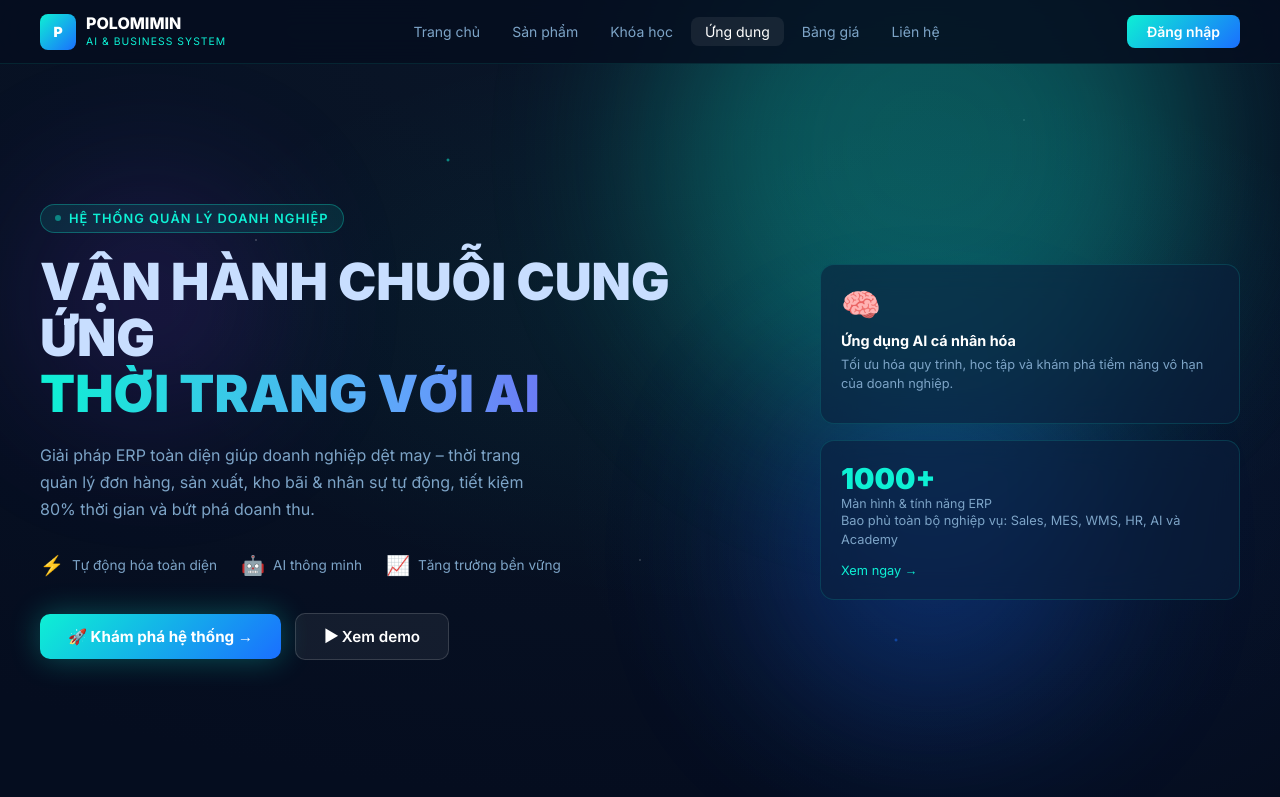
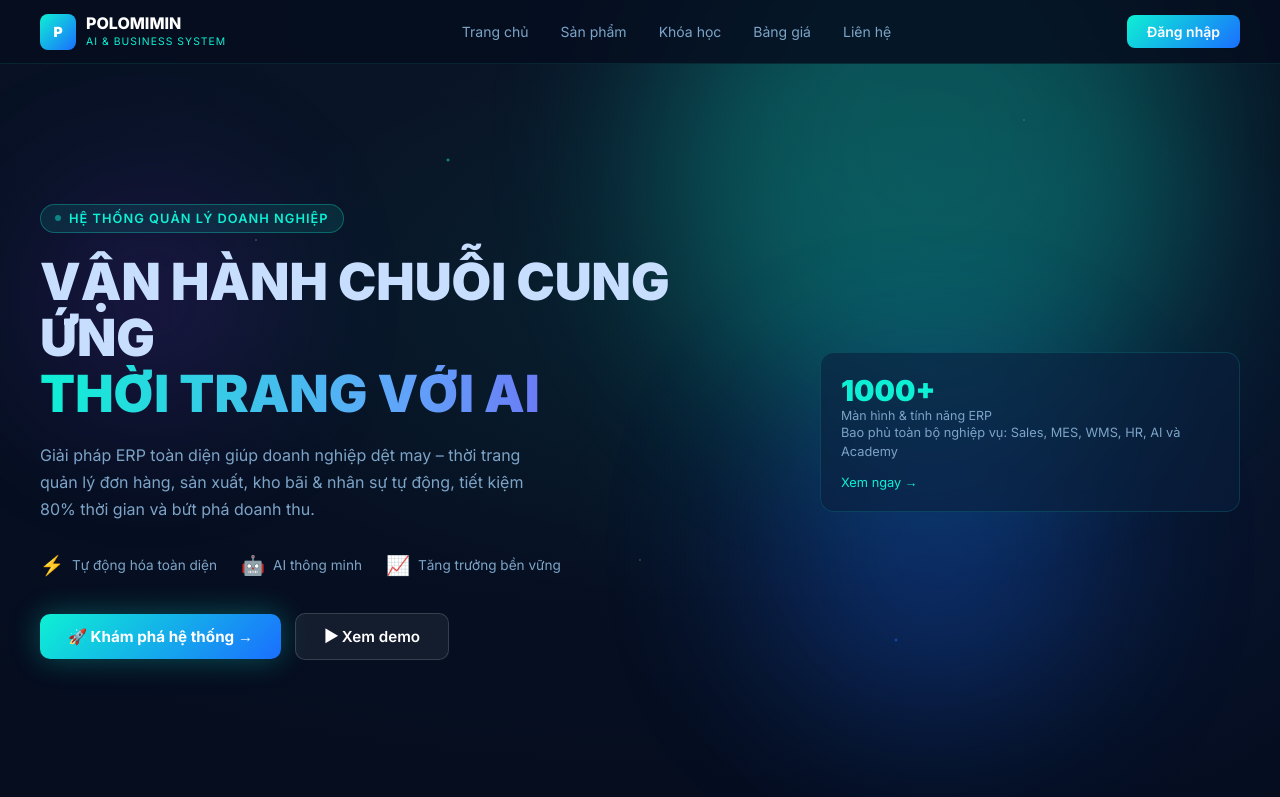
Before and after one commit to minhsang1994/polomimin-website, a website: page gallery.html in a window 1280 px wide. Shown: the top 797 px of the page. Drawn offline with Linux system fonts and the light colour scheme.

Commit message:
feat(gallery): remove Ứng dụng AI tab + side card
- Remove 'Ứng dụng' link from top navbar
- Remove 'Ứng dụng AI cá nhân hóa' side card from hero section

```diff
--- a/gallery.html
+++ b/gallery.html
@@ -415,7 +415,6 @@
         <a href="01-home.html">Trang chủ</a>
         <a href="25-sales-san-pham.html">Sản phẩm</a>
         <a href="37-academy-dashboard.html">Khóa học</a>
-        <a href="gallery.html" class="active">Ứng dụng</a>
         <a href="#">Bảng giá</a>
         <a href="#">Liên hệ</a>
     </div>
@@ -456,11 +455,6 @@
         </div>
 
         <div class="hero-side">
-            <div class="side-card">
-                <div class="side-card-icon">🧠</div>
-                <div class="side-card-title">Ứng dụng AI cá nhân hóa</div>
-                <div class="side-card-text">Tối ưu hóa quy trình, học tập và khám phá tiềm năng vô hạn của doanh nghiệp.</div>
-            </div>
             <div class="side-card">
                 <div class="side-card-stat">1000+</div>
                 <div class="side-card-stat-sub">Màn hình & tính năng ERP</div>
```
